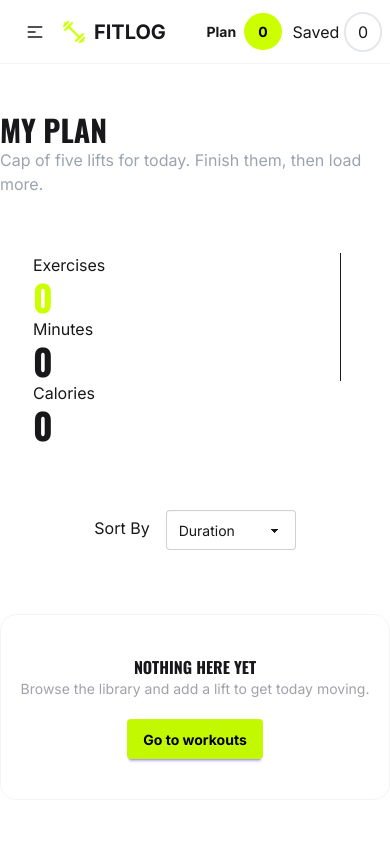
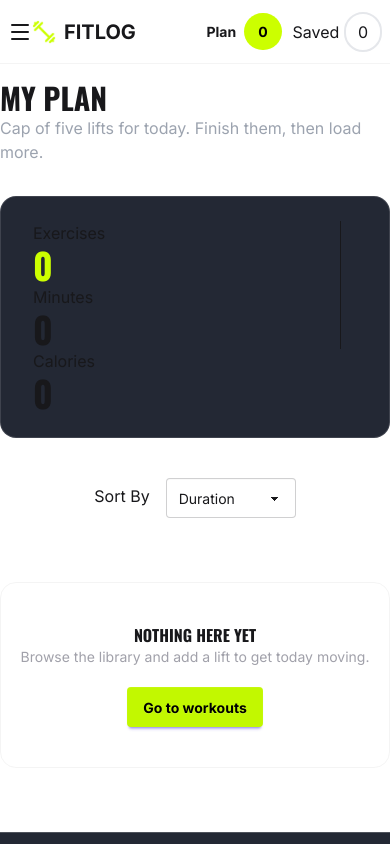
Before and after one commit to umorfarukdev/fitlog-app-a-06, a Next.js app: page /my-plan in a window 390 px wide. Shown: the top 844 px of the page. Built offline with nearby package versions, Linux system fonts and the light colour scheme.

Commit message:
margin padding correction

```diff
--- a/src/app/my-plan/page.tsx
+++ b/src/app/my-plan/page.tsx
@@ -56,7 +56,7 @@ const ListedPlanCard = () => {
   };
 
   return (
-    <div className="container mx-auto">
+    <div className="container mx-auto mt-20">
       <div className="mb-8 mt-12">
         <h1 className="font-oswald font-bold text-3xl">MY PLAN</h1>
         <p className="text-[#9CA3AF]">
@@ -64,7 +64,7 @@ const ListedPlanCard = () => {
         </p>
       </div>
 
-      <div className="grid grid-cols-1 md:grid-cols-2 lg:grid-cols-3 border border-[#ffffff20] py-6 px-8 rounded-2xl">
+      <div className="grid grid-cols-1 md:grid-cols-2 lg:grid-cols-3 bg-[#232834] border border-[#ffffff20] py-6 px-8 rounded-2xl">
         <div className="border-r mr-4">
           <p>Exercises</p>
           <h1 className="text-[#CCFF00] font-bold font-oswald text-4xl">
--- a/src/app/workouts/page.tsx
+++ b/src/app/workouts/page.tsx
@@ -39,7 +39,7 @@ const workoutsPromise = async () => {
 const WorksoutPage = async () => {
   const workouts: IWorkout[] = await workoutsPromise();
   return (
-    <section className="container mx-auto py-16">
+    <section className="container mx-auto my-30">
       <div className="mb-8">
         <h1 className="font-oswald font-bold text-3xl">THE LIBRARY</h1>
         <p className="text-[#9CA3AF]">
--- a/src/components/homepage/Banner.tsx
+++ b/src/components/homepage/Banner.tsx
@@ -4,7 +4,7 @@ import Link from "next/link";
 
 const Banner = () => {
   return (
-    <div className="hero bg-[#222630] container mx-auto p-10 rounded-2xl my-16 font-i">
+    <div className="hero bg-[#222630] container mx-auto p-10 rounded-2xl mt-30">
       <div className="hero-content flex-col lg:flex-row-reverse">
         <Image
           alt="Tailwind CSS hero component"
--- a/src/components/shared/Navbar.tsx
+++ b/src/components/shared/Navbar.tsx
@@ -6,6 +6,7 @@ import React, { useContext } from "react";
 import Logo from "./../../../public/logo.png";
 import { WorkoutContext } from "@/contexts/WorkoutContext";
 import { usePathname } from "next/navigation";
+import { MenuIcon } from "lucide-react";
 
 const Navbar = () => {
   const { todaysPlan, saveLater } = useContext(WorkoutContext);
@@ -51,27 +52,12 @@ const Navbar = () => {
     </>
   );
   return (
-    <nav className="">
+    <nav className="fixed top-0 left-0 w-full z-50 bg-[#151922]">
       <div className="navbar bg-base-100 container mx-auto border-b border-[#d3d3d340]">
         <div className="navbar-start">
           <div className="dropdown">
-            <div tabIndex={0} role="button" className="btn btn-ghost lg:hidden">
-              <svg
-                aria-label="Menu"
-                xmlns="http://www.w3.org/2000/svg"
-                className="h-5 w-5"
-                fill="none"
-                viewBox="0 0 24 24"
-                stroke="currentColor"
-              >
-                {" "}
-                <path
-                  strokeLinecap="round"
-                  strokeLinejoin="round"
-                  strokeWidth="2"
-                  d="M4 6h16M4 12h8m-8 6h16"
-                />{" "}
-              </svg>
+            <div tabIndex={0} role="button" className="lg:hidden">
+              <MenuIcon />
             </div>
             <ul
               tabIndex={-1}
```
Also changed, not shown: src/components/shared/Footer.tsx (+3 -1 lines).
